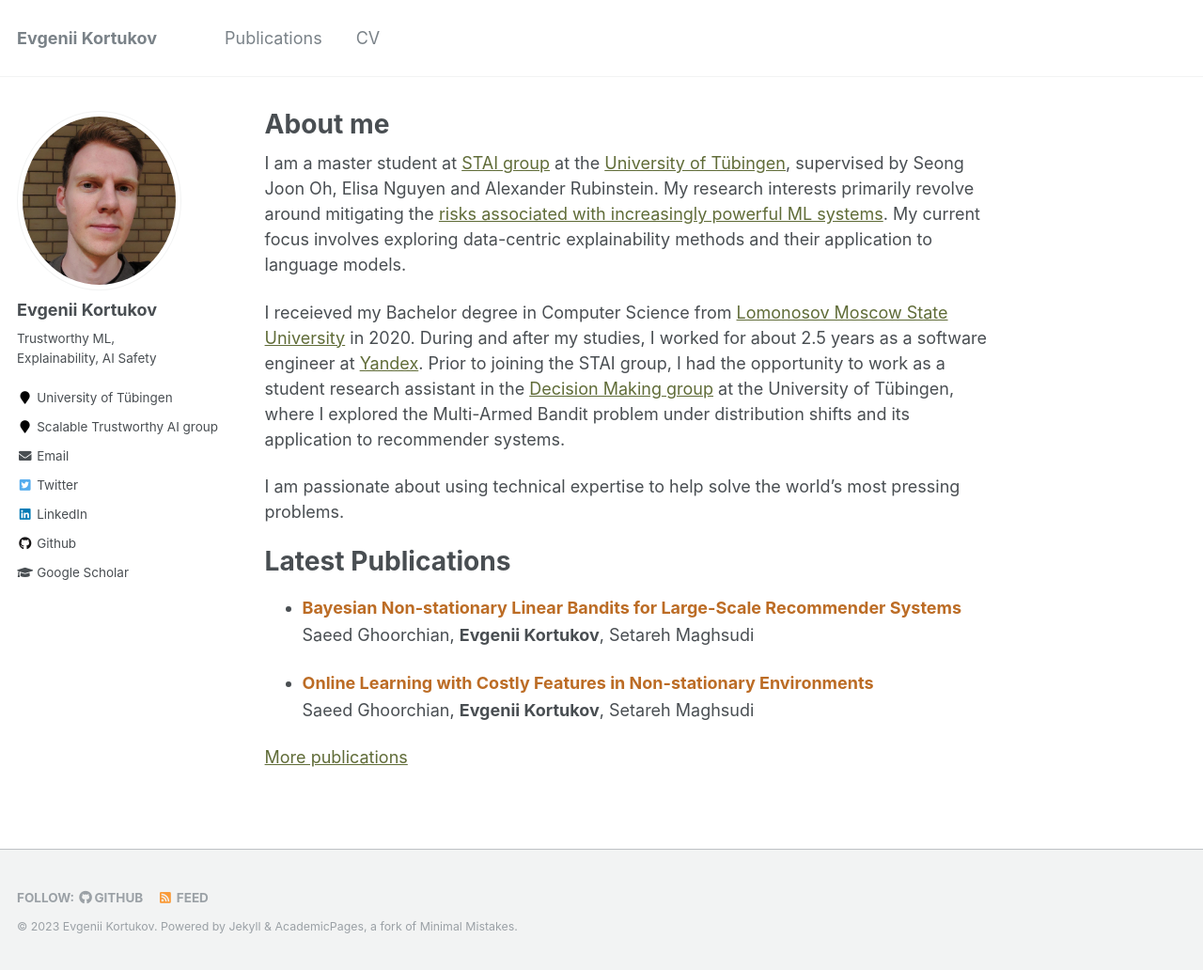
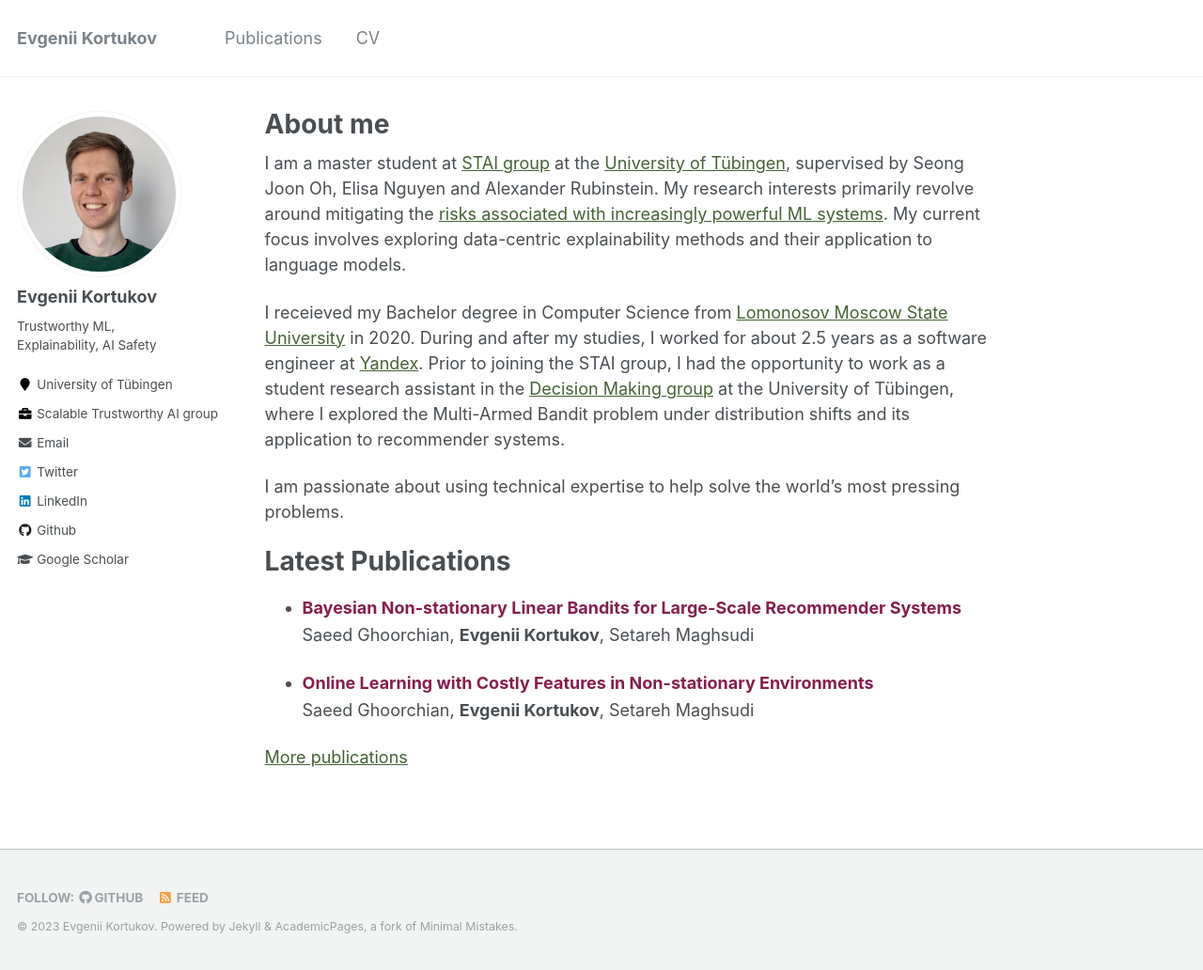
Before and after one commit to kortukov/kortukov.github.io, a Jekyll site: the page built from _pages/about.md, in a window 1280 px wide and 1032 px high. Shown: the whole window at 94% size. Built offline with Jekyll 4.4.1, drawn with Linux system fonts in a browser that asks for light colours.

Commit message:
Update colors and imgae

```diff
--- a/_config.yml
+++ b/_config.yml
@@ -81,7 +81,7 @@ analytics:
 # Site Author
 author:
   name             : "Evgenii Kortukov"
-  avatar           : "portrait.jpeg"
+  avatar           : "portrait.jpg"
   bio              : "Trustworthy ML, Explainability, AI Safety"
   location         : "University of Tübingen"
   location_uri     : "https://uni-tuebingen.de/en/"
--- a/_includes/author-profile.html
+++ b/_includes/author-profile.html
@@ -31,9 +31,9 @@
       {% endif %}
       {% if author.employer %}
         {% if author.employer_uri %}
-          <li><a href="{{ author.employer_uri }}"><i class="fa fa-fw fa-map-marker" aria-hidden="true"></i> {{ author.employer }}</a></li>
+          <li><a href="{{ author.employer_uri }}"><i class="fa fa-fw fa-briefcase" aria-hidden="true"></i> {{ author.employer }}</a></li>
         {% else %}
-          <li><i class="fa fa-fw fa-map-marker" aria-hidden="true"></i> {{ author.employer }}</li>
+          <li><i class="fa fa-fw fa-briefcase" aria-hidden="true"></i> {{ author.employer }}</li>
         {% endif %}
       {% endif %}
       {% if author.uri %}
--- a/_sass/_variables.scss
+++ b/_sass/_variables.scss
@@ -64,8 +64,8 @@ $primary-color              : #7a8288;
 $success-color              : #62c462;
 $warning-color              : #f89406;
 $danger-color               : #ee5f5b;
-$info-color                 : #bc6c25;
-$info-secondary-color       : #606C38;
+$info-color                 : #861e4c;
+$info-secondary-color       : #446234;
 
 /* brands */
 $behance-color              : #1769FF;
```
Also changed, not shown: images/portrait.jpeg (deleted), images/portrait.jpg (added).
